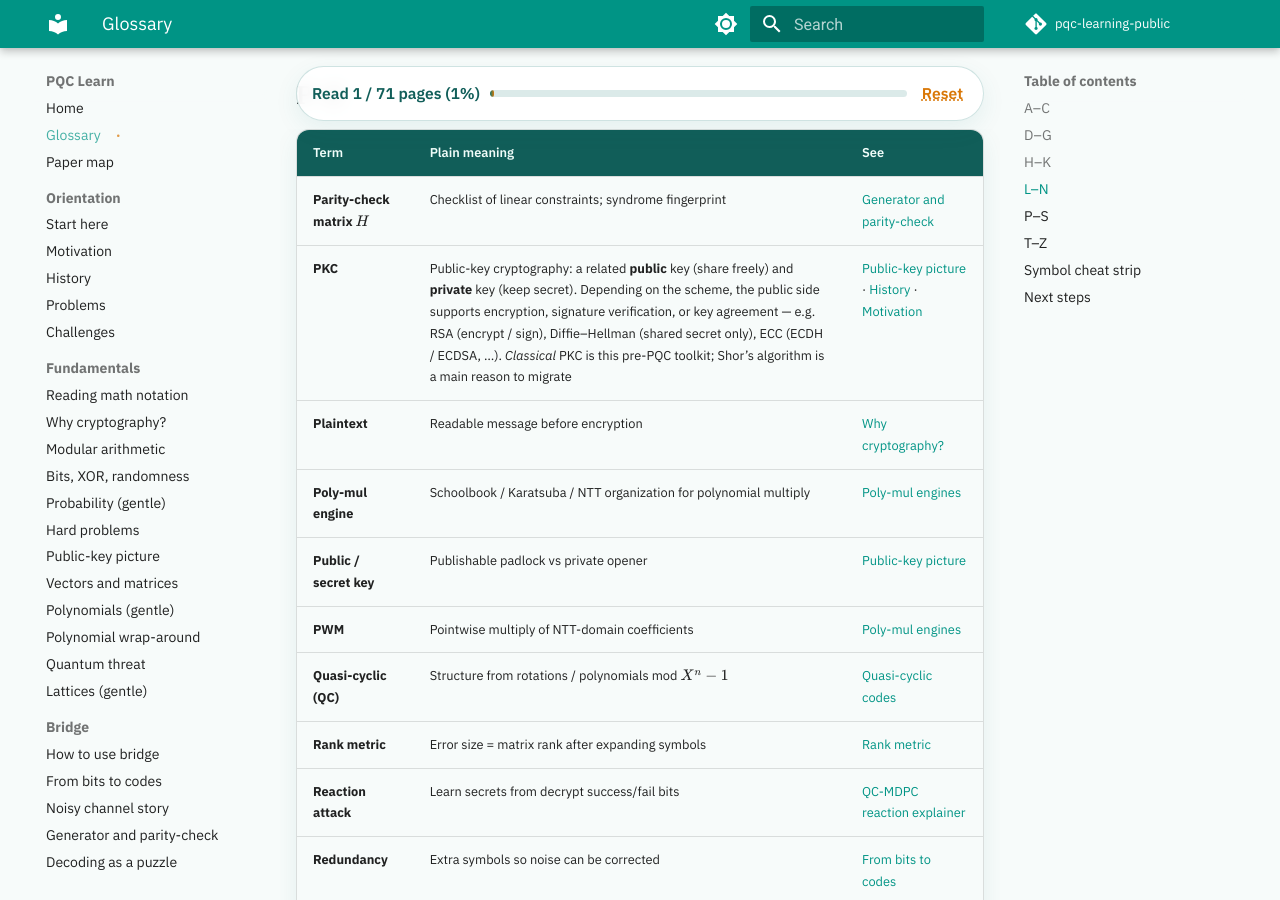
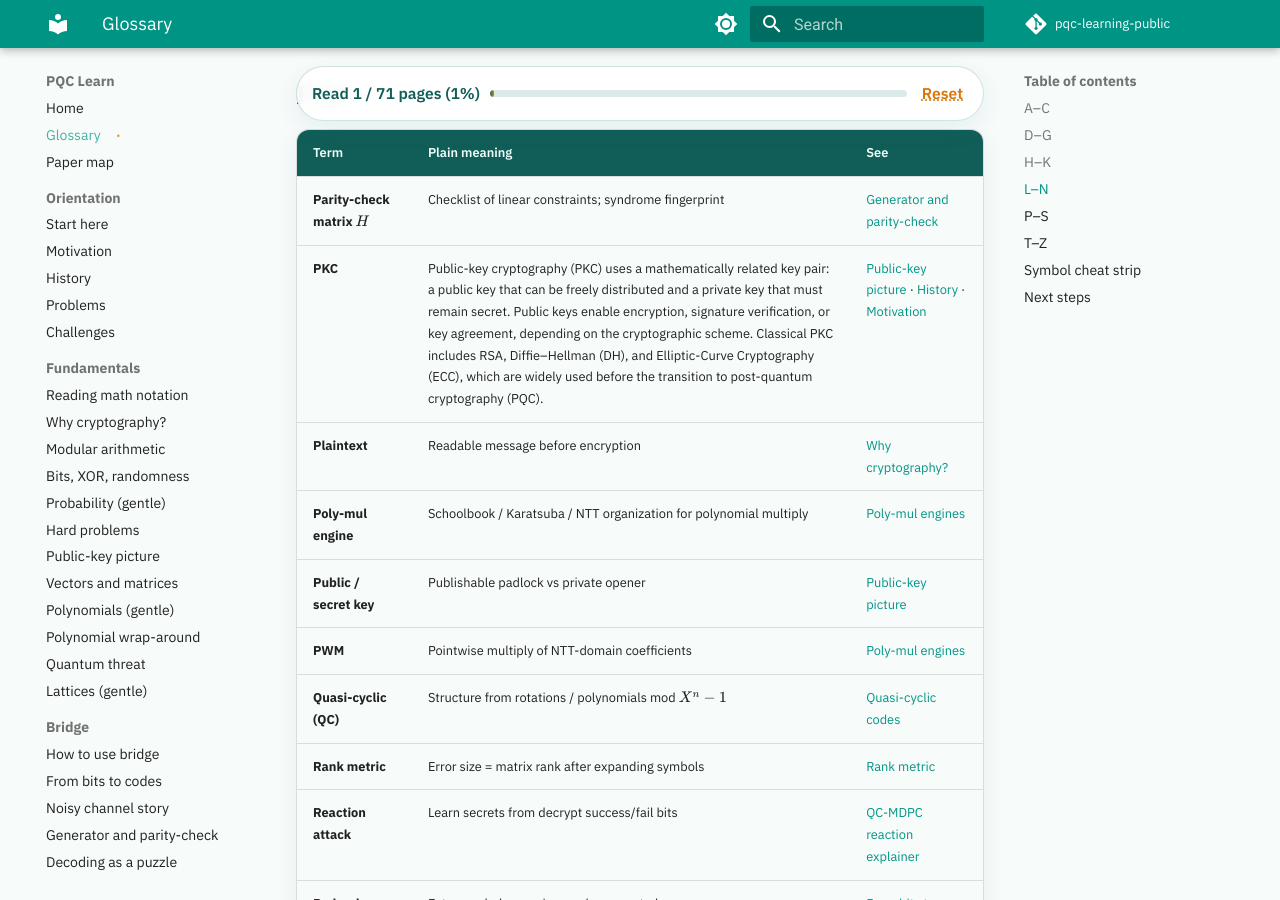
Before and after one commit to Post-Quantum-Cryptography-PQC/learning, an MkDocs documentation site: the page built from docs/glossary.md, in a window 1280 px wide and 900 px high, scrolled down 3339 px. Built offline with MkDocs 1.6.1 and Material for MkDocs 9.7.7, drawn with Linux system fonts in a browser that asks for light colours; comment, search, counter and statistics services are not loaded.

Commit message:
sync from pqc-learning-public@f76e294

```diff
--- a/docs/glossary.md
+++ b/docs/glossary.md
@@ -73,7 +73,7 @@ A quick dictionary for this curriculum. Each entry is one or two sentences plus
 | Term | Plain meaning | See |
 |------|---------------|-----|
 | **Parity-check matrix $H$** | Checklist of linear constraints; syndrome fingerprint | [Generator and parity-check](bridge/generator-and-parity-check.md) |
-| <a id="pkc"></a>**PKC** | Public-key cryptography: a related **public** key (share freely) and **private** key (keep secret). Depending on the scheme, the public side supports encryption, signature verification, or key agreement — e.g. RSA (encrypt / sign), Diffie–Hellman (shared secret only), ECC (ECDH / ECDSA, …). *Classical* PKC is this pre-PQC toolkit; Shor’s algorithm is a main reason to migrate | [Public-key picture](fundamentals/public-key-picture.md) · [History](orientation/history.md) · [Motivation](orientation/motivation.md) |
+| <a id="pkc"></a>**PKC** | Public-key cryptography (PKC) uses a mathematically related key pair: a public key that can be freely distributed and a private key that must remain secret. Public keys enable encryption, signature verification, or key agreement, depending on the cryptographic scheme. Classical PKC includes RSA, Diffie–Hellman (DH), and Elliptic-Curve Cryptography (ECC), which are widely used before the transition to post-quantum cryptography (PQC). | [Public-key picture](fundamentals/public-key-picture.md) · [History](orientation/history.md) · [Motivation](orientation/motivation.md) |
 | **Plaintext** | Readable message before encryption | [Why cryptography?](fundamentals/why-cryptography.md) |
 | **Poly-mul engine** | Schoolbook / Karatsuba / NTT organization for polynomial multiply | [Poly-mul engines](concepts/poly-mul-engines.md) |
 | **Public / secret key** | Publishable padlock vs private opener | [Public-key picture](fundamentals/public-key-picture.md) |
```
